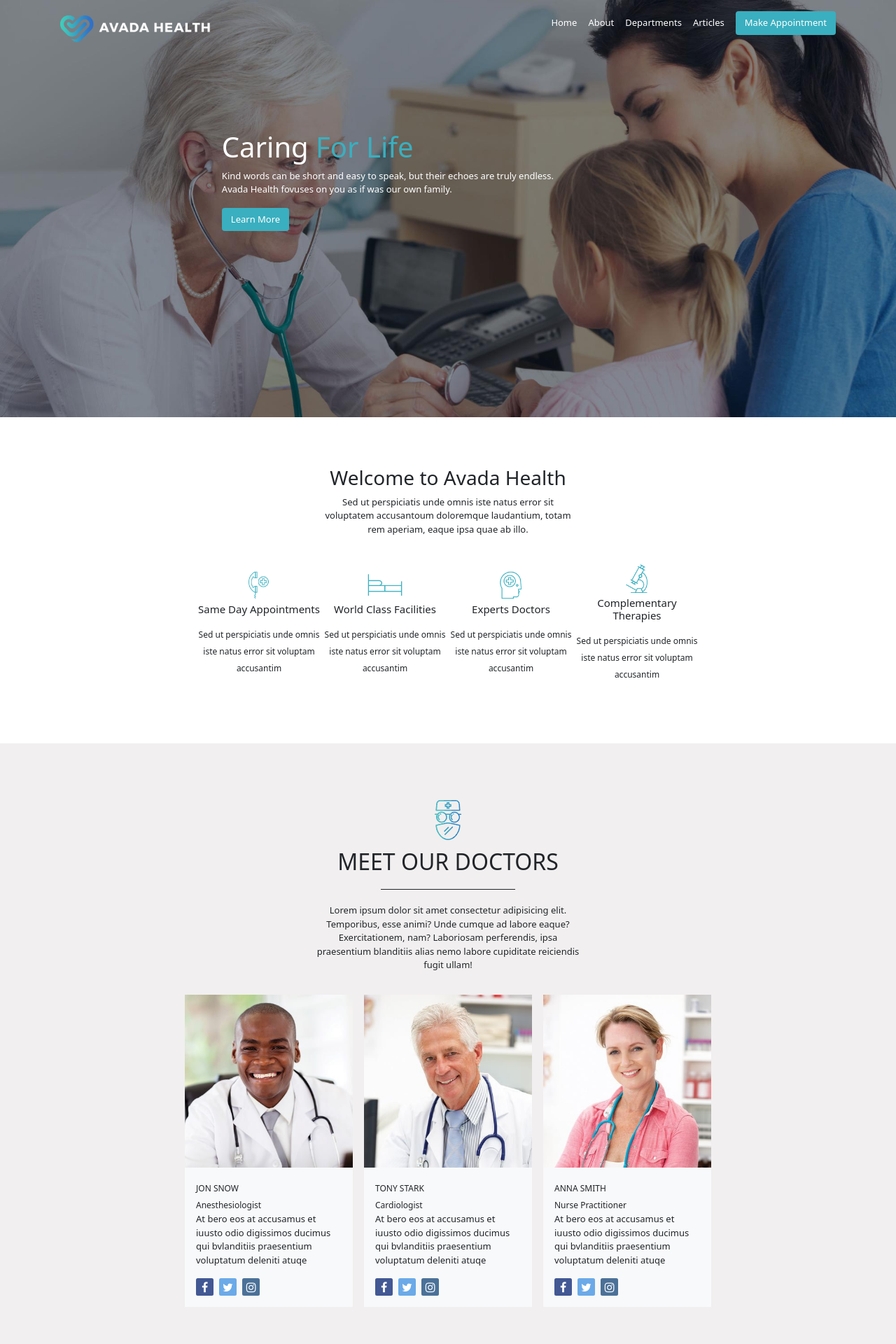
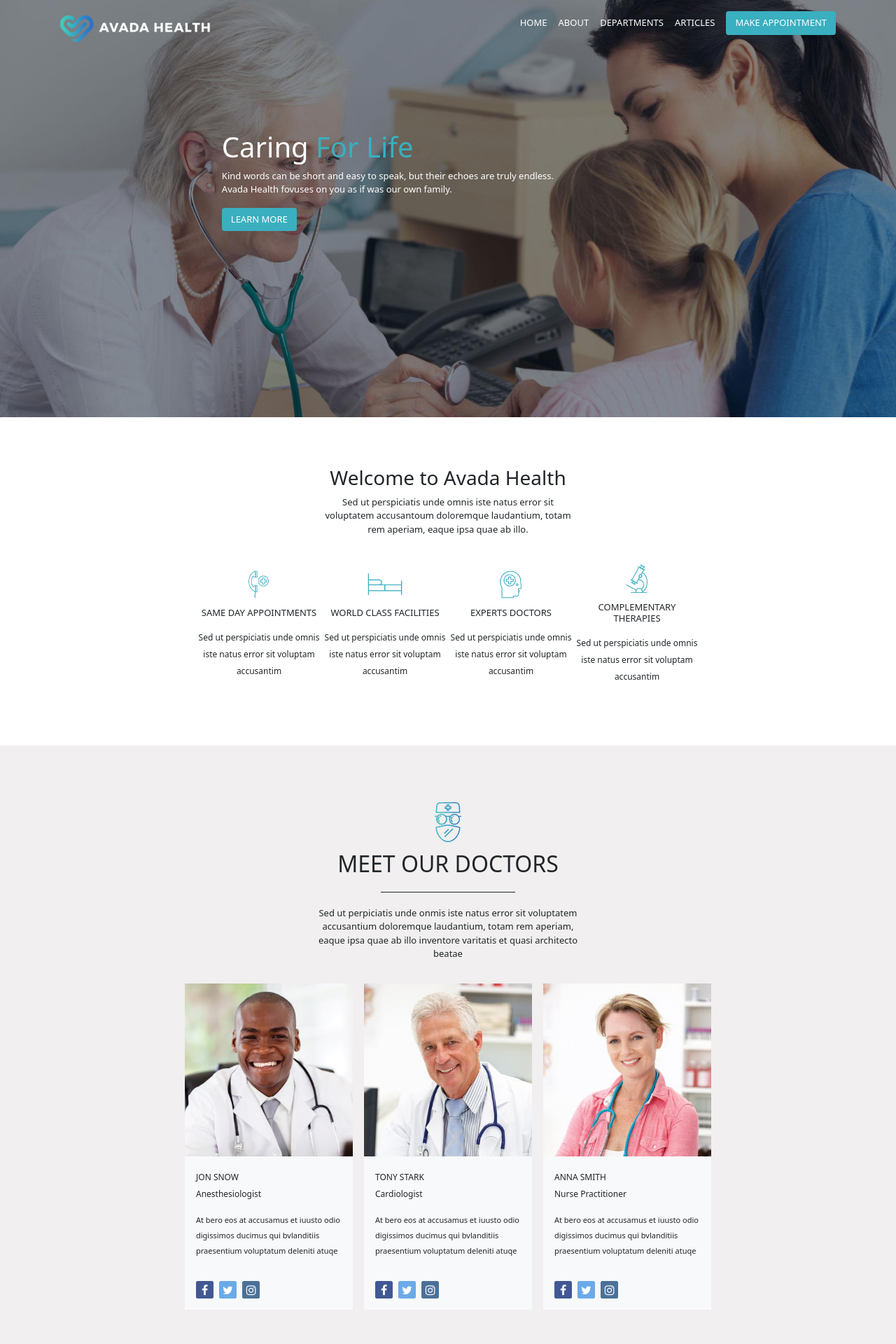
Before and after one commit to alfredochs/proj-html-vuejs, a Vue app: page / in a window 1280 px wide. Shown: the top 1920 px of the page at 70% size. Built offline with nearby package versions, Linux system fonts and the light colour scheme.

Commit message:
exercise-done

```diff
--- a/src/components/Facilities.vue
+++ b/src/components/Facilities.vue
@@ -14,7 +14,7 @@
           "
         >
           <img src="../assets/images/icon-7.png" alt="" style="width: 40px" />
-          <h2 class="fw-lighter">TO OUR FACILITIES</h2>
+          <h2 class="fw-lighter text-uppercase">TO OUR FACILITIES</h2>
           <div class="big-border-bottom w-50"></div>
 
           <p class="small-text lh-lg">
@@ -46,10 +46,21 @@
         v-for="(card, i) in cards"
         :key="i"
       >
-        <h5 class="fw-lighter">{{ card.title }}</h5>
+        <h5 class="fw-light small-text">{{ card.title }}</h5>
         <img :src="card.img" alt="" style="width: 50px" />
-        <p class="small-text">{{ card.description }}</p>
-        <button class="btn text-white border border-radius-0">
+        <p class="fw-lighter p-2" style="font-size: 10px">
+          {{ card.description }}
+        </p>
+        <button
+          class="
+            btn
+            text-white
+            border
+            rounded-0
+            text-uppercase
+            button-facilities-card
+          "
+        >
           {{ card.btnText }}
         </button>
       </div>
--- a/src/components/Footer.vue
+++ b/src/components/Footer.vue
@@ -8,17 +8,20 @@
           alt=""
           style=""
         />
-        <p>
+        <p class="pt-3">
           Lorem ipsum dolor sit amet consectetur adipisicing elit. Facere rerum
           atque tempora rem, illum corrupti quo obcaecati quidem quae est
           debitis doloribus laborum enim quasi aliquam exercitationem, ullam
           tenetur nemo?
         </p>
-        <span>Learn More About Us</span>
+        <div class="full-border-top">
+          <span class="fw-normal">Learn More About Us</span>
+        </div>
+
         <Social :icone="socialLogo"></Social>
       </div>
       <div class="col-4">
-        <span>Contact Information</span>
+        <h6 class="text-uppercase">Contact Information</h6>
         <div class="small-border-bottom"></div>
         <ul class="list-unstyled">
           <li class="d-flex gap-1">
@@ -41,7 +44,7 @@
         </ul>
       </div>
       <div class="col-4">
-        <h6>Medical Departments</h6>
+        <h6 class="text-uppercase">Medical Departments</h6>
         <div class="small-border-bottom"></div>
         <ul class="d-flex flex-column list-unstyled">
           <li v-for="reparto in reparti" :key="reparto" class="small-text p-1">
@@ -57,7 +60,16 @@
             </div>
           </li>
         </ul>
-        <button class="btn fw-light border border-radius-0">
+        <button
+          class="
+            btn
+            fw-light
+            border
+            rounded-0
+            button-facilities-card
+            text-uppercase
+          "
+        >
           View Our Departments
         </button>
       </div>
--- a/src/components/Header.vue
+++ b/src/components/Header.vue
@@ -20,11 +20,11 @@
               small-text
             "
           >
-            <li v-for="link in links" :key="link" class="pe-3">
+            <li v-for="link in links" :key="link" class="pe-3 text-uppercase">
               {{ link }}
             </li>
             <li>
-              <button class="btn btn-principal small-text">
+              <button class="btn btn-principal small-text text-uppercase">
                 Make Appointment
               </button>
             </li>
@@ -40,7 +40,9 @@
             Kind words can be short and easy to speak, but their echoes are
             truly endless. Avada Health fovuses on you as if was our own family.
           </p>
-          <button class="btn btn-principal small-text">Learn More</button>
+          <button class="btn btn-principal small-text text-uppercase">
+            Learn More
+          </button>
         </div>
       </div>
     </div>
--- a/src/components/Icons.vue
+++ b/src/components/Icons.vue
@@ -11,13 +11,14 @@
         justify-content-center
         align-items-center
         intenal-padding
+        small-text
       "
       :class="icons.length > 4 ? 'col-4' : ''"
       v-for="(icon, i) in icons"
       :key="i"
     >
       <img :src="icon.img" alt="" style="width: 50px" />
-      <h6 class="pb-2 fw-lighter">{{ icon.title }}</h6>
+      <h6 class="pb-2 fw-lighter pt-2 text-uppercase">{{ icon.title }}</h6>
       <p class="xs-text fw-lighter lh-lg" style="font-size: 12px">
         {{ icon.description }}
       </p>
@@ -31,6 +32,11 @@ export default {
   props: {
     icons: Array,
   },
+  // methods: {
+  //   maiuscole() {
+  //     this.$emit("changeCase", this.icons.title);
+  //   },
+  // },
 };
 </script>
 
--- a/src/components/Meet.vue
+++ b/src/components/Meet.vue
@@ -3,13 +3,12 @@
     <div class="w-75 m-auto">
       <div class="m-auto text-center my-container">
         <img src="../assets/images/icon-5.png" alt="" />
-        <h2 class="fw-lighter">MEET OUR DOCTORS</h2>
+        <h2 class="fw-lighter text-uppercase">Meet our Doctors</h2>
         <div class="big-border-bottom w-50"></div>
         <p class="small-text">
-          Lorem ipsum dolor sit amet consectetur adipisicing elit. Temporibus,
-          esse animi? Unde cumque ad labore eaque? Exercitationem, nam?
-          Laboriosam perferendis, ipsa praesentium blanditiis alias nemo labore
-          cupiditate reiciendis fugit ullam!
+          Sed ut perpiciatis unde onmis iste natus error sit voluptatem
+          accusantium doloremque laudantium, totam rem aperiam, eaque ipsa quae
+          ab illo inventore varitatis et quasi architecto beatae
         </p>
       </div>
 
@@ -21,9 +20,10 @@
         >
           <img :src="doctor.img" alt="" />
           <div class="p-3">
-            <span class="doctor-name">{{ doctor.name }}</span> <br />
+            <span class="doctor-name text-uppercase">{{ doctor.name }}</span>
+            <br />
             <span class="pb-3 doctor-name">{{ doctor.specialties }}</span>
-            <p class="small-text">{{ doctor.description }}</p>
+            <p class="card-text py-3">{{ doctor.description }}</p>
             <Social :icone="socialLogo"></Social>
           </div>
         </div>
--- a/src/components/Services.vue
+++ b/src/components/Services.vue
@@ -1,5 +1,5 @@
 <template>
-  <div class="container padding-general">
+  <div class="container padding-general w-75">
     <div class="my-container m-auto text-center">
       <img src="../assets/images/icon-6.png" alt="" />
       <h2 class="fw-lighter">OUR HEALTH SERVICES</h2>
--- a/src/components/Social.vue
+++ b/src/components/Social.vue
@@ -3,7 +3,7 @@
     <div
       v-for="(icon, i) in icone"
       :key="i"
-      class="container-logo text-white p-2"
+      class="container-logo text-white"
       :class="icon.bg"
     >
       <i aria-hidden="true" class="fa" :class="icon.title"></i>
--- a/src/components/Welcome.vue
+++ b/src/components/Welcome.vue
@@ -1,7 +1,7 @@
 <template>
   <div class="w-75 m-auto padding-general">
     <div class="container my-container">
-      <h3 class="fw-light">Welcome to Avada Health</h3>
+      <h3 class="fw-lighter">Welcome to Avada Health</h3>
       <p class="small-text">
         Sed ut perspiciatis unde omnis iste natus error sit voluptatem
         accusantoum doloremque laudantium, totam rem aperiam, eaque ipsa quae ab
@@ -47,6 +47,12 @@ export default {
       ],
     };
   },
+  methods: {
+    maiuscole() {
+      const titolo = this.welcomeIcons.title;
+      console.log(titolo);
+    },
+  },
 };
 </script>
 
--- a/src/styles/allStyles.scss
+++ b/src/styles/allStyles.scss
@@ -5,5 +5,16 @@
 @import url('https://fonts.googleapis.com/css2?family=Montserrat:wght@100&display=swap');
 
 h6{
-    font-size: 15px;
+    font-size: 13px;
 }
+.text-uppercase{
+    text-transform: uppercase
+}
+.card-text{
+    font-size: 11px;
+    font-weight: lighter;
+    line-height: 22px;
+}
+.button-facilities-card{
+    font-size: 13px;
+}
--- a/src/styles/footer.scss
+++ b/src/styles/footer.scss
@@ -60,3 +60,9 @@ background-color: #425894;
     color: $principal-color;
     margin: 20px 0;
 }
+.full-border-top{
+    border-top: 1px solid lightgray;
+    margin-top: 5px ;
+    margin-bottom: 15px;
+    color: gray
+}
```
